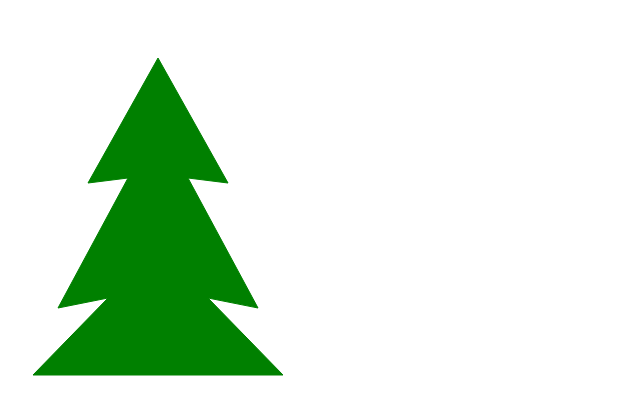
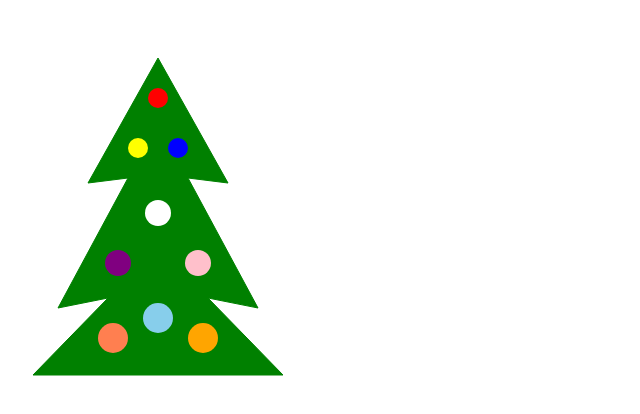
Before and after one commit to 7Taras7/team1, a plain HTML site: page index.html in a window 1280 px wide. Shown: the whole page, without its empty margins (0-640 px from the left). Drawn offline with Linux system fonts and the light colour scheme.

Commit message:
іграшкі

```diff
--- a/index.html
+++ b/index.html
@@ -12,6 +12,18 @@
 	<svg width="300" height="400">
 		<polygon points="25,367,100,290,50,300,120,170,80,175,150,50,220,175,180,170,250,300,200,290,275,367
 			  " style="fill: green; stroke: green; stroke-width: 1" />
+		<circle cx="150" cy="90" r="10" fill="red" />
+		<circle cx="130" cy="140" r="10" fill="yellow" />
+		<circle cx="170" cy="140" r="10" fill="blue" />
+
+		<circle cx="150" cy="205" r="13" fill="white" />
+		<circle cx="110" cy="255" r="13" fill="purple" />
+		<circle cx="190" cy="255" r="13" fill="pink" />
+
+		<circle cx="195" cy="330" r="15" fill="orange" />
+		<circle cx="150" cy="310" r="15" fill="skyblue" />
+		<circle cx="105" cy="330" r="15" fill="coral" />
+
 	</svg>
 </body>
 
```
